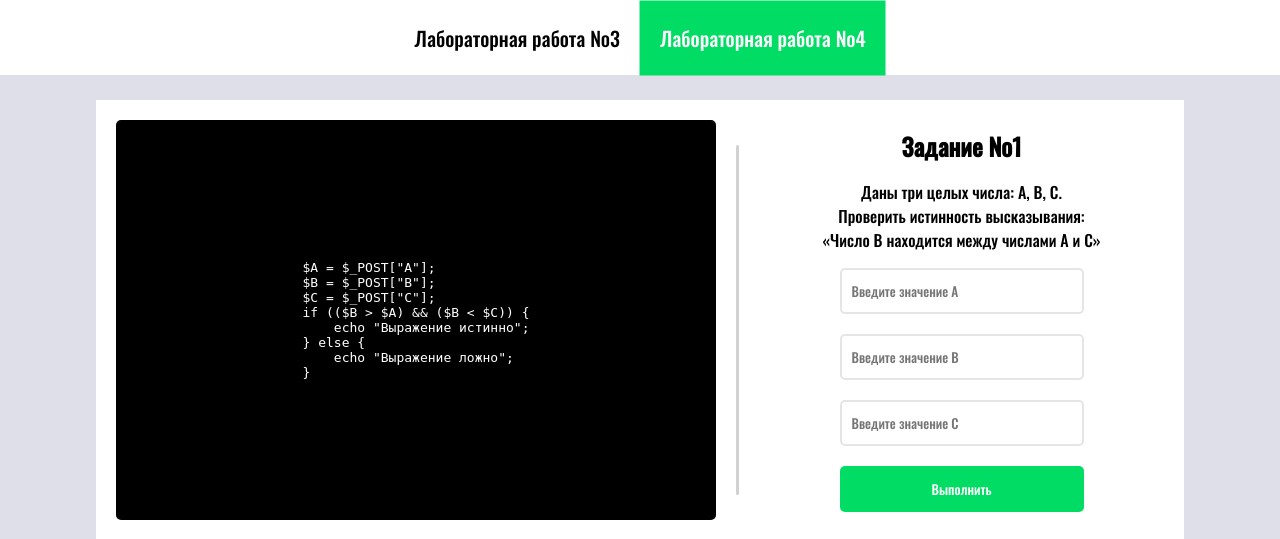
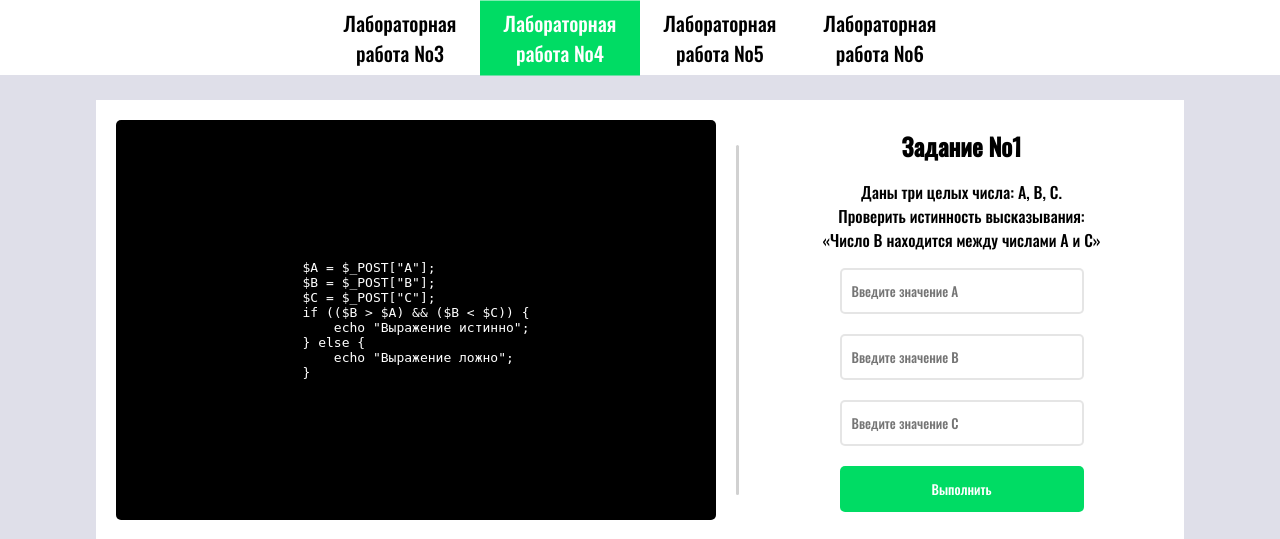
Before and after one commit to xXReCreatorXx/kiriakow_isp21_a, a PHP site: page /page/lab4/index.php in a window 1280 px wide. Shown: the top 539 px of the page. Run offline with PHP 8.4, Linux system fonts and the light colour scheme.

Commit message:
Update index.php

```diff
--- a/page/lab4/index.php
+++ b/page/lab4/index.php
@@ -7,7 +7,7 @@
         <meta name="description" content="Just PHP and HTML">
         <meta name="keywords" content="PHP">
         <link rel="stylesheet" href="../../style.css">
-        <title>Лабораторная работа №3</title>
+        <title>Лабораторная работа №4</title>
     </head>
 
     <body>
@@ -15,7 +15,12 @@
             <div class="header">
                 <div class="header_menu">
                     <div class="header_menu_button"><a class="link" href="../../index.php">Лабораторная работа №3</a></div>
+
                     <div class="header_menu_button button_activ"><a class="link link_activ">Лабораторная работа №4</a></div>
+
+                    <div class="header_menu_button"><a class="link" href="../lab5/index.php">Лабораторная работа №5</a></div>
+
+                    <div class="header_menu_button"><a class="link" href="../lab6/index.php">Лабораторная работа №6</a></div>
                 </div>
             </div>
 
```
